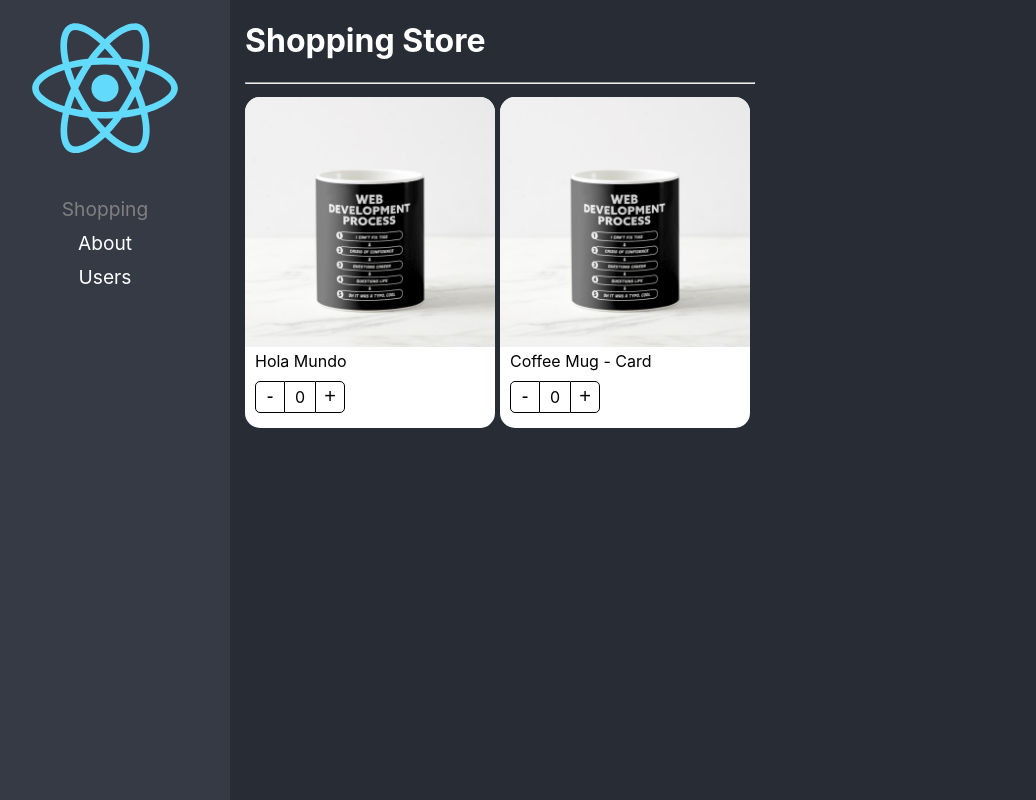
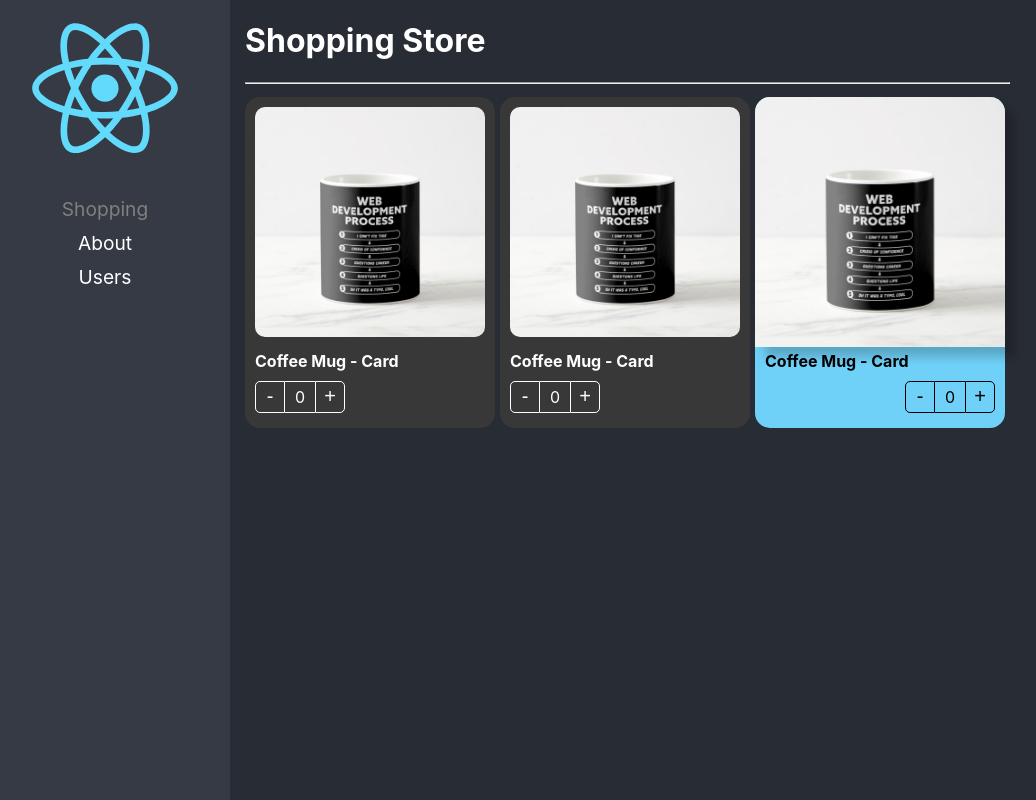
Before and after one commit to santiagoRD/react-adv, a React (Create React App) app: page / in a window 1280 px wide. Shown: the whole page, without its empty margins (20-1056 px from the left). Built offline with nearby package versions, Linux system fonts and the light colour scheme.

Commit message:
Component Extend Styles - Check

```diff
--- a/src/02-component-patterns/components/ProductButtons.tsx
+++ b/src/02-component-patterns/components/ProductButtons.tsx
@@ -3,10 +3,15 @@
 
 import styles from '../styles/styles.module.css';
 
-export const ProductButtons = () => {
+export interface Props {
+  className?: string;
+  style?: React.CSSProperties;
+}
+
+export const ProductButtons = ({ className, style }: Props) => {
   const { increaseBy, counter } = useContext(ProductContext);
   return (
-    <div className={styles.buttonsContainer}>
+    <div className={`${styles.buttonsContainer} ${className}`} style={style}>
       <button onClick={() => increaseBy(-1)} className={styles.buttonMinus}>
         -
       </button>
--- a/src/02-component-patterns/components/ProductCard.tsx
+++ b/src/02-component-patterns/components/ProductCard.tsx
@@ -1,14 +1,21 @@
+import { createContext, ReactElement, CSSProperties } from 'react';
 import { useProduct } from '../hooks/useProduct';
-import { createContext } from 'react';
 
-import { ProductContextProps, ProductCardProps } from '../interfaces/interfaces';
+import { ProductContextProps, Product } from '../interfaces/interfaces';
 import { ProductButtons, ProductImage, ProductTitle } from '../components';
 import styles from '../styles/styles.module.css';
 
 export const ProductContext = createContext({} as ProductContextProps);
 const { Provider } = ProductContext;
 
-export const ProductCard = ({ children, product }: ProductCardProps) => {
+export interface Props {
+  product: Product;
+  children?: ReactElement | ReactElement[];
+  className?: string;
+  style?: CSSProperties;
+}
+
+export const ProductCard = ({ children, product, className, style }: Props) => {
   const { counter, increaseBy } = useProduct();
 
   return (
@@ -18,7 +25,7 @@
         increaseBy,
         product,
       }}>
-      <div className={styles.productCard}>
+      <div className={`${styles.productCard} ${className}`} style={style}>
         {children}
         {/* <ProductImage img={product.img} />
       <ProductTitle title={product.title} />
--- a/src/02-component-patterns/components/ProductImage.tsx
+++ b/src/02-component-patterns/components/ProductImage.tsx
@@ -5,7 +5,12 @@
 import noImage from '../assets/no-image.jpg';
 import styles from '../styles/styles.module.css';
 
-export const ProductImage = ({ img = '' }) => {
+export interface Props {
+  className?: string;
+  img?: string;
+  style?: React.CSSProperties;
+}
+export const ProductImage = ({ className, img, style }: Props) => {
   const { product } = useContext(ProductContext);
   let imgToShow: string;
   if (img) {
@@ -16,5 +21,5 @@
     imgToShow = noImage;
   }
 
-  return <img src={imgToShow} alt='Coffee Mug' className={styles.productImg} />;
+  return <img style={style} src={imgToShow} alt='Coffee Mug' className={`${styles.productImg} ${className}`} />;
 };
--- a/src/02-component-patterns/components/ProductTitle.tsx
+++ b/src/02-component-patterns/components/ProductTitle.tsx
@@ -3,8 +3,17 @@
 
 import styles from '../styles/styles.module.css';
 
-export const ProductTitle = ({ title }: { title?: string }) => {
+export interface Props {
+  className?: string;
+  title?: string;
+  style?: React.CSSProperties;
+}
+export const ProductTitle = ({ title, className, style }: Props) => {
   const { product } = useContext(ProductContext);
 
-  return <span className={styles.productDescription}>{title ? title : product.title}</span>;
+  return (
+    <span style={style} className={`${styles.productDescription} ${className}`}>
+      {title ? title : product.title}
+    </span>
+  );
 };
--- a/src/02-component-patterns/pages/ShoppingPage.tsx
+++ b/src/02-component-patterns/pages/ShoppingPage.tsx
@@ -1,4 +1,5 @@
 import { ProductButtons, ProductCard, ProductImage, ProductTitle } from '../components';
+import '../styles/custom-styles.css';
 
 const product = {
   id: '1',
@@ -17,15 +18,39 @@
           flexDirection: 'row',
           flexWrap: 'wrap',
         }}>
-        <ProductCard product={product}>
-          <ProductCard.Image />
-          <ProductCard.Title title={'Hola Mundo'} />
-          <ProductCard.Buttons />
+        <ProductCard className='bg-dark text-white' product={product}>
+          <ProductCard.Image className='custom-image' />
+          <ProductCard.Title className='text-bold' />
+          <ProductCard.Buttons className='custom-buttons' />
         </ProductCard>
-        <ProductCard product={product}>
-          <ProductImage />
-          <ProductTitle />
-          <ProductButtons />
+
+        <ProductCard product={product} className='bg-dark text-white'>
+          <ProductImage className='custom-image' />
+          <ProductTitle className='text-bold' />
+          <ProductButtons className='custom-buttons' />
+        </ProductCard>
+
+        <ProductCard
+          product={product}
+          style={{
+            backgroundColor: '#70D1F8',
+          }}>
+          <ProductImage
+            style={{
+              boxShadow: '10px 10px 10px rgba(0,0,0,0.2)',
+            }}
+          />
+          <ProductTitle
+            style={{
+              fontWeight: 'bold',
+            }}
+          />
+          <ProductButtons
+            style={{
+              display: 'flex',
+              justifyContent: 'flex-end',
+            }}
+          />
         </ProductCard>
       </div>
     </div>
--- /dev/null
+++ b/src/02-component-patterns/styles/custom-styles.css
@@ -0,0 +1,23 @@
+.bg-dark {
+  background-color: rgb(56, 56, 56);
+}
+
+.text-white {
+  color: white;
+}
+
+.text-bold {
+  font-weight: bold;
+}
+
+.custom-image {
+  border-radius: 20px;
+  padding: 10px;
+  width: calc(100% - 20px);
+}
+
+.custom-buttons button,
+.custom-buttons div {
+  border-color: white;
+  color: white;
+}
```
Also changed, not shown: src/02-component-patterns/interfaces/interfaces.ts (+8 -10 lines).
